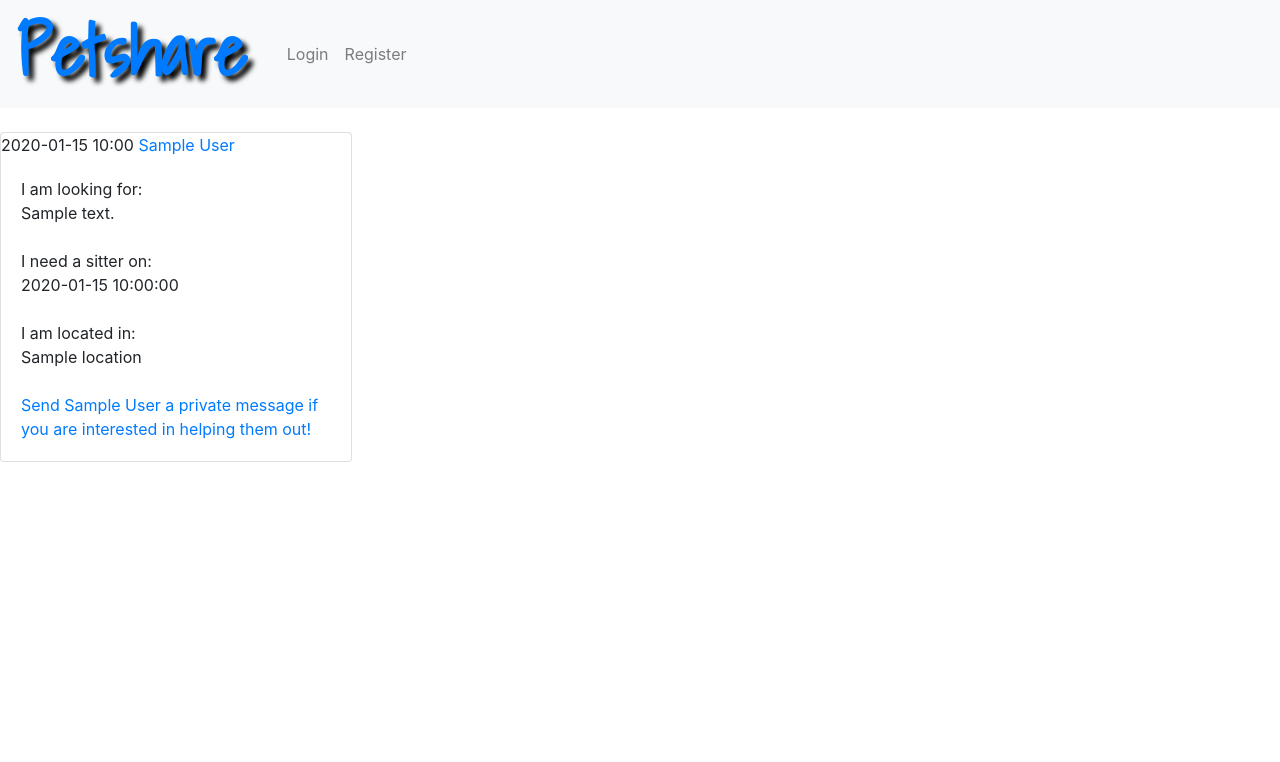
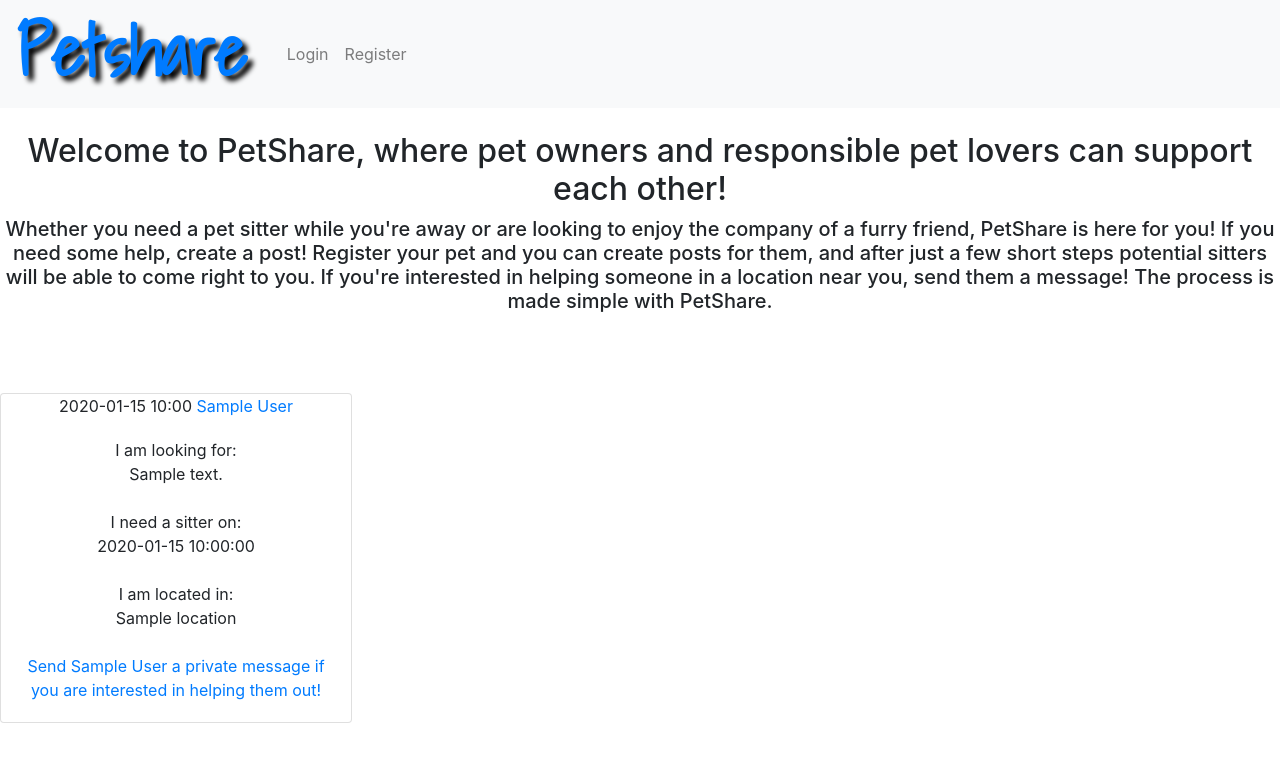
Before and after one commit to shdant113/PetShare, a Python web app: template templates/dashboard.html in a window 1280 px wide. Shown: the top 762 px of the page. Run offline with Jinja, Linux system fonts and the light colour scheme; the template is opened without the code that fills it: most values are stand-ins (such as "Sample title", 1, 10 or a date in 2020); some libraries are stand-ins or nearby versions.

Commit message:
updated content on user dashboard

```diff
--- a/templates/dashboard.html
+++ b/templates/dashboard.html
@@ -1,23 +1,28 @@
 {% extends 'layout.html' %}
 
 {% block content %}
-
+	<div class="dash-content" style="text-align: center">
 		{% if unread %}
 			<h5>You have unread messages! Check your <a href="{{ url_for('read_message')}}">inbox</a> to read them!</h5>
+			<br><br>
 		{% endif %}
+		<h2>Welcome to PetShare, where pet owners and responsible pet lovers can support each other! </h2>
+		<h5>Whether you need a pet sitter while you're away or are looking to enjoy the company of a furry friend, PetShare is here for you! If you need some help, create a post! Register your pet and you can create posts for them, and after just a few short steps potential sitters will be able to come right to you. If you're interested in helping someone in a location near you, send them a message! The process is made simple with PetShare.</h5>
+	</div>
+	<br><br><br>
+	<div class="feed">
 		{% for post in posts %}
-
-		<div class = "card" style = "width: 22rem;">
+			<div class="card" style="width: 22rem; text-align: center;">
 				<div>
-				<time data-time = "{{ post.timestamp }}" class = "distime" datetime = "{{ post.timestamp.strftime('%Y-%m-%d %H:%M') }}">
+					<time data-time="{{ post.timestamp }}" class = "distime" datetime = "{{ post.timestamp.strftime('%Y-%m-%d %H:%M') }}">
 						{{ post.timestamp.strftime('%Y-%m-%d %H:%M') }}
 					</time>
-				<a href = "{{ url_for('get_profile', id = post.user.id) }}">
+					<a href="{{ url_for('get_profile', id = post.user.id) }}">
 						{{ post.user.display_name }}
 					</a>
 				</div>
-			<div class = "card-body">
-				<p class = "card-text">
+				<div class="card-body">
+					<p class="card-text">
 						I am looking for: <br>
 						{{ post.content }} <br><br>
 						I need a sitter on: <br>
@@ -30,7 +35,6 @@
 					</p>
 				</div>
 			</div>
-
 		{% endfor %}
-
+	</div>
 {% endblock %}
```
Lines whose indentation alone changed are shown as unchanged.
